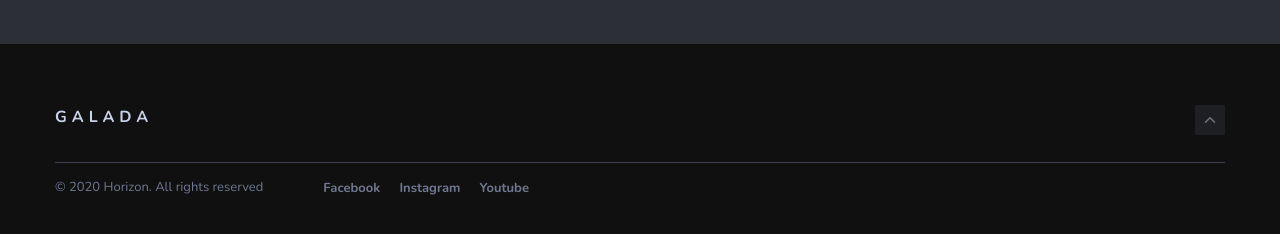
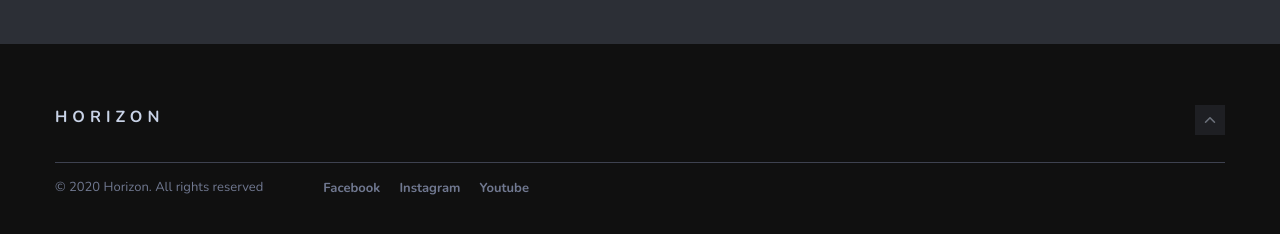
Before and after one commit to HorizonIITM/HorizonIITM.github.io, a Jekyll site: the page built from index.html, in a window 1280 px wide and 900 px high, scrolled down 1648 px. Shown: the part 648-882 px from the top of the window. Built offline with Jekyll 4.4.1, drawn with Linux system fonts in a browser that asks for light colours; nearby versions of some CDN libraries; the list of posts is cut into pages by our own code.

Commit message:
fixed footer logo

```diff
--- a/_includes/footer.html
+++ b/_includes/footer.html
@@ -4,7 +4,7 @@
       <div class="col col-12">
         <div class="footer-top">
           <h2 class="logo-title">
-            <a href="{{site.baseurl}}/" class="logo-text">Galada</a>
+            <a href="{{site.baseurl}}/" class="logo-text">Horizon</a>
           </h2>
           <div class="top"><i class="ion ion-ios-arrow-up"></i></div>
         </div>
```
